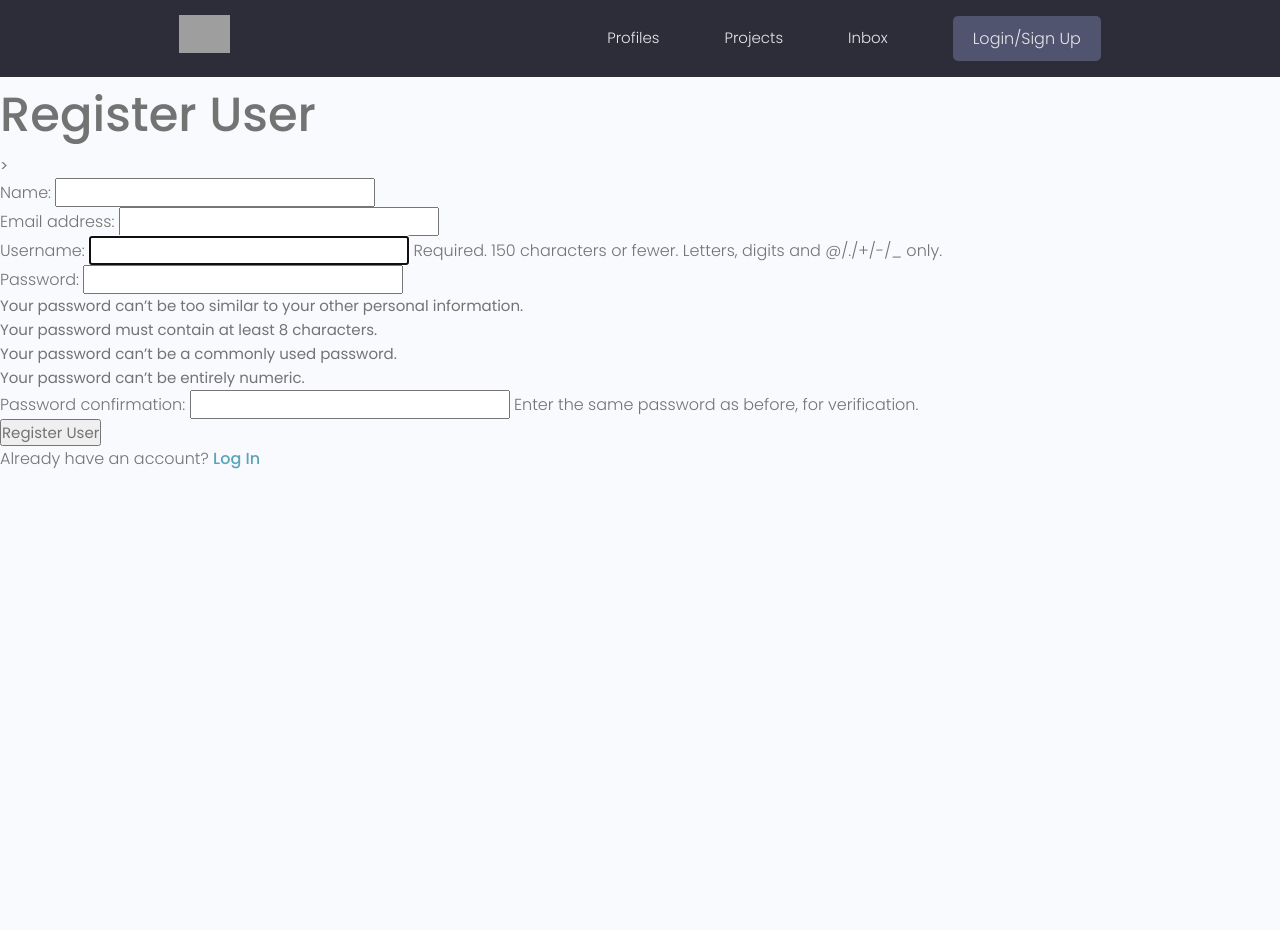
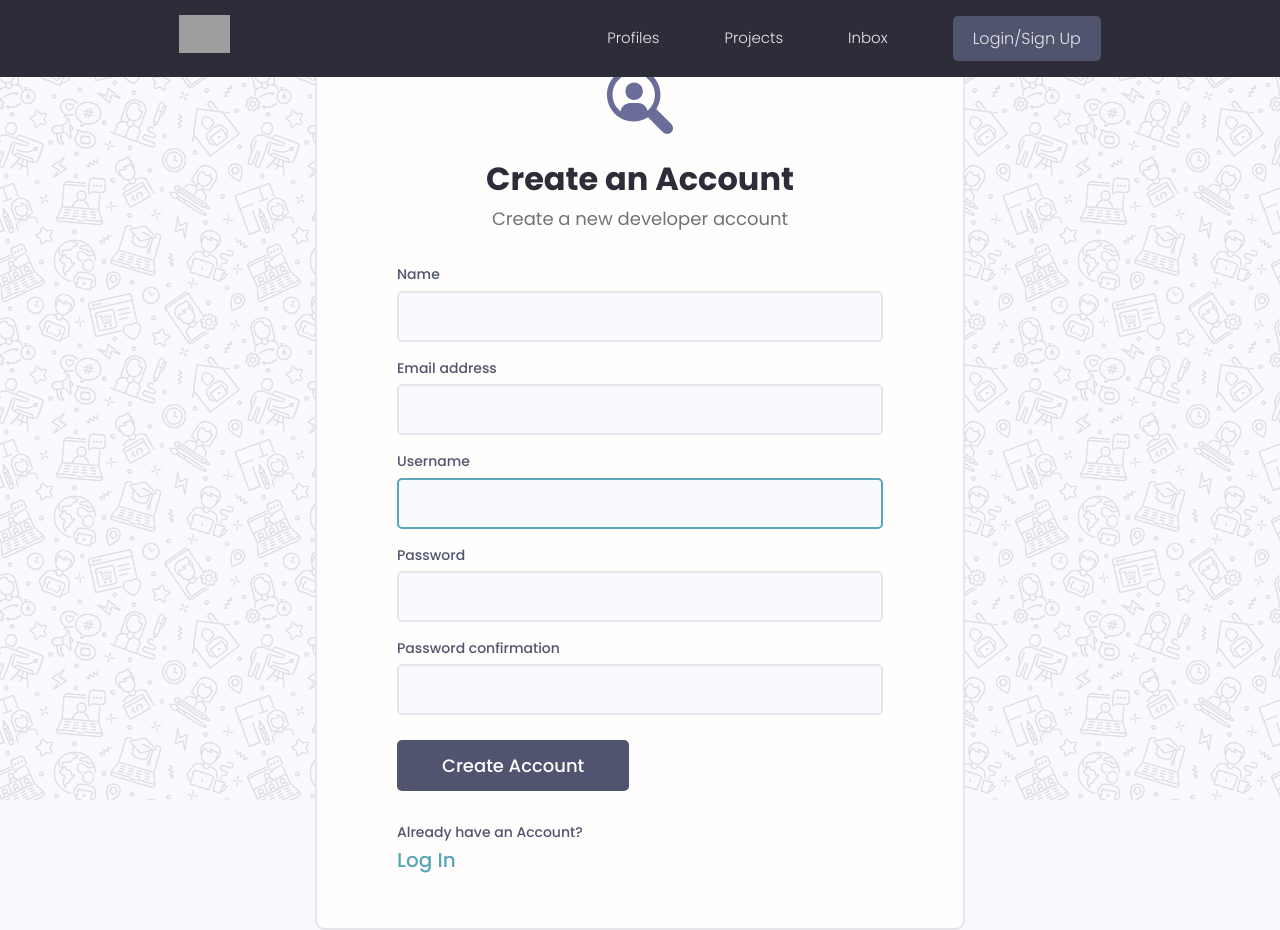
Before and after one commit to LukeCallahan/river-runnr, a Django app: page /register/ in a window 1280 px wide. Before the commit the page ends 469 px from the top, so only its background shows below. Run offline with Django 4.2, Linux system fonts and the light colour scheme; some libraries are stand-ins or nearby versions; grey boxes are pictures that could not be loaded.

Commit message:
complete video 20- Styling login and register page - may need to redo

```diff
--- a/static/uikit/app.js
+++ b/static/uikit/app.js
@@ -2,3 +2,13 @@
 document.addEventListener('DOMContentLoaded', function () {
   hljs.highlightAll();
 });
+
+let alertWrapper = document.querySelector('.alert')
+let alertClose = document.querySelector('.alert__close')
+
+if (alertWrapper) {
+  console.log('Alert Wrapper clicked')
+  alertClose.addEventListener('click', () =>
+    alertWrapper.style.display = 'none'
+  )
+}
--- a/templates/main.html
+++ b/templates/main.html
@@ -20,17 +20,30 @@
 <body>
   {% include 'navbar.html' %}
 
-  {% if messages %}
+  <!-- {% if messages %}
   <ul class="messages">
     {% for message in messages %}
     <li{% if message.tags %} class="{{ message.tags }}" {% endif %}>{{ message }}</li>
     {% endfor %}
   </ul>
+  {% endif %} -->
+
+  {% if messages %}
+  {% for messages in messages %}
+  <div class="alert  alert--{{message.tags}}">
+      <p class="alert__message">{{message}}</p>
+      <button class="alert__close">x</button>
+  </div>
+  {% endfor %}
   {% endif %}
+
+
+
 
   {%  block content %}
 
   {% endblock content %}
 
 </body>
+<script src="{% static 'uikit/app.js'%}"></script>
 </html>
--- a/users/forms.py
+++ b/users/forms.py
@@ -10,3 +10,8 @@ class CustomUserCreationForm(UserCreationForm):
             'first_name': 'Name',
 
         }
+    def __init__(self, *args, **kwargs):
+        super(CustomUserCreationForm, self).__init__(*args, **kwargs)
+
+        for name, field in self.fields.items():
+            field.widget.attrs.update({'class': 'input'})
--- a/users/templates/users/login_register.html
+++ b/users/templates/users/login_register.html
@@ -1,25 +1,117 @@
 {% extends 'main.html' %}
-
+{% load static %}
 {% block content %}
 
 {% if page == 'register' %}
-<h1> Register User</h1>>
-<form method = "POST" action=" {% url 'register' %}">
-    {% csrf_token%}
-    {{form.as_p}}
-    <input type="Submit" value="Register User" />
-</form>
 
-<p>Already have an account? <a href="{% url 'login' %}">Log In</a></p>
+<div class="auth">
+  <div class="card">
+    <div class="auth__header text-center">
+      <a href="/">
+        <img src="{% static 'images/icon.svg' %}" alt="icon" />
+      </a>
+      <h3>Create an Account</h3>
+      <p>Create a new developer account</p>
+    </div>
+
+    <form method = "POST" action="{% url 'register' %}" class="form auth__form">
+      {% csrf_token %}
+      {% for field in form %}
+
+      <div class="form__field">
+        <label for="formInput#text">{{field.label}}</label>
+        {{field}}
+
+        <!-- {% if field.help_text %}
+        <small>{{field.help_text}}</small>
+        {% endif %} -->
+
+        {% for error in field.errors %}
+          <p style="color:red">{{error}}</p>
+        {% endfor %}
+      </div>
+
+      {% endfor %}
+
+
+
+
+
+      <div class="auth__actions">
+        <input class="btn btn--sub btn--lg" type="submit" value="Create Account" />
+      </div>
+    </form>
+    <div class="auth__alternative">
+      <p>Already have an Account?</p>
+      <a href="{% url 'login' %}">Log In</a>
+    </div>
+  </div>
+</div>
+
+
+
+
+
+
+
+
 
 {% else %}
-<form action="{% url 'login' %}" method="POST">
-  {% csrf_token %}
-  <input type ="text" name="username" placeholder="Username" />
-  <input type ="password" name="password" placeholder="Enter password" />
-  <input type ="submit" value="login" />
-  <p>Don't have an account? <a href="{% url 'register' %}">Sign Up</a></p>
-</form>
+
+
+<div class="auth">
+  <div class="card">
+    <div class="auth__header text-center">
+      <a href="/">
+        <img src="{% static 'images/icon.svg' %}" alt="icon" />
+      </a>
+      <h3>Account Login</h3>
+      <p>Hello Developer, Welcome Back!</p>
+    </div>
+
+    <form action="{% url 'login' %}" method="POST" class="form auth__form">
+      {% csrf_token %}
+      <!-- Input:Username -->
+      <div class="form__field">
+        <label for="formInput#text">Username: </label>
+        <input
+          class="input input--text"
+          id="formInput#text"
+          type="text"
+          name="username"
+          placeholder="Enter your username..."
+        />
+      </div>
+
+      <!-- Input:Password -->
+      <div class="form__field">
+        <label for="formInput#password">Password: </label>
+        <input
+          class="input input--password"
+          id="formInput#password"
+          type="password"
+          name="password"
+          placeholder="••••••••"
+        />
+      </div>
+      <div class="auth__actions">
+        <input class="btn btn--sub btn--lg" type="submit" value="Log In" />
+        <a href="forgetpassword.html">Forget Password?</a>
+      </div>
+    </form>
+    <div class="auth__alternative">
+      <p>Don’t have an Account?</p>
+      <a href="{% url 'register' %}">Sign Up</a>
+    </div>
+  </div>
+</div>
+
+
+
+
+
+
+
 {% endif %}
 
 {% endblock content %}
--- a/users/views.py
+++ b/users/views.py
@@ -36,7 +36,7 @@ def loginUser(request):
 def logoutUser(request):
 
   logout(request)
-  messages.error(request, 'User was logged out')
+  messages.info(request, 'User was logged out')
   return redirect('login')
 
 def registerUser(request):
```
Also changed, not shown: templates/login.html (added, +52 -0 lines), templates/signup.html (added, +89 -0 lines), db.sqlite3, static/images/icon.svg (added), static/images/pattern.jpg (added), 1 other file.
